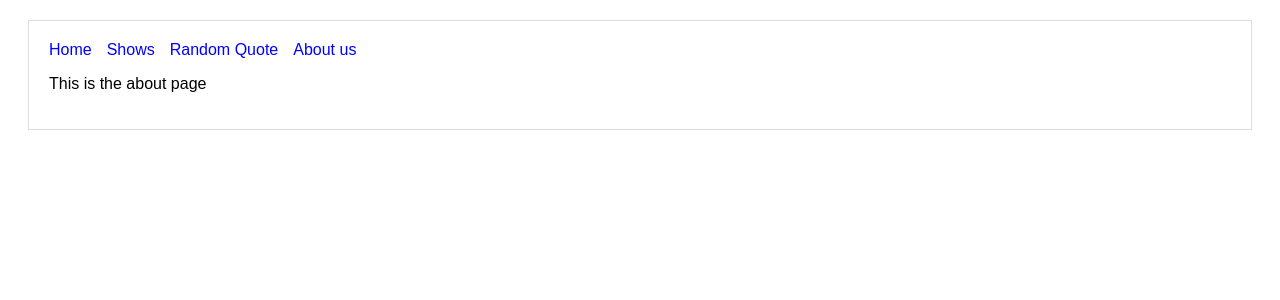
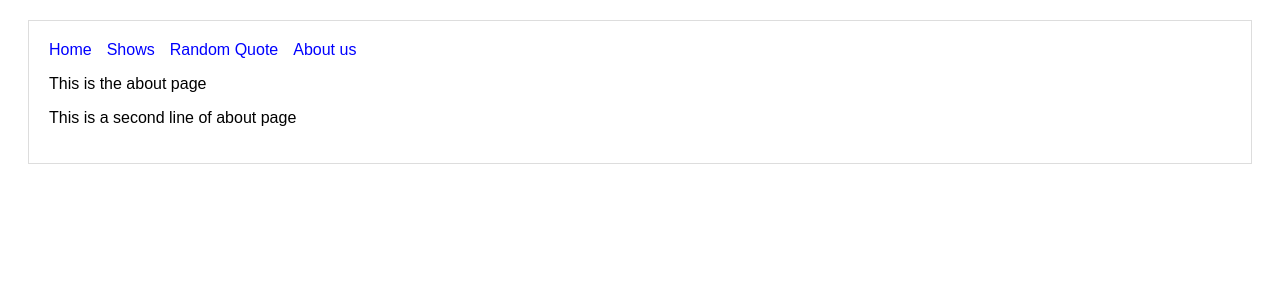
Before and after one commit to pqkluan/hello-next, a Next.js app: page /about in a window 1280 px wide. Shown: the top 300 px of the page. Built offline with nearby package versions, Linux system fonts and the light colour scheme.

Commit message:
chore: update about page

```diff
--- a/pages/about.tsx
+++ b/pages/about.tsx
@@ -4,6 +4,7 @@ export default function About() {
   return (
     <PageLayout>
       <p>This is the about page</p>
+      <p>This is a second line of about page</p>
     </PageLayout>
   );
 }
```
